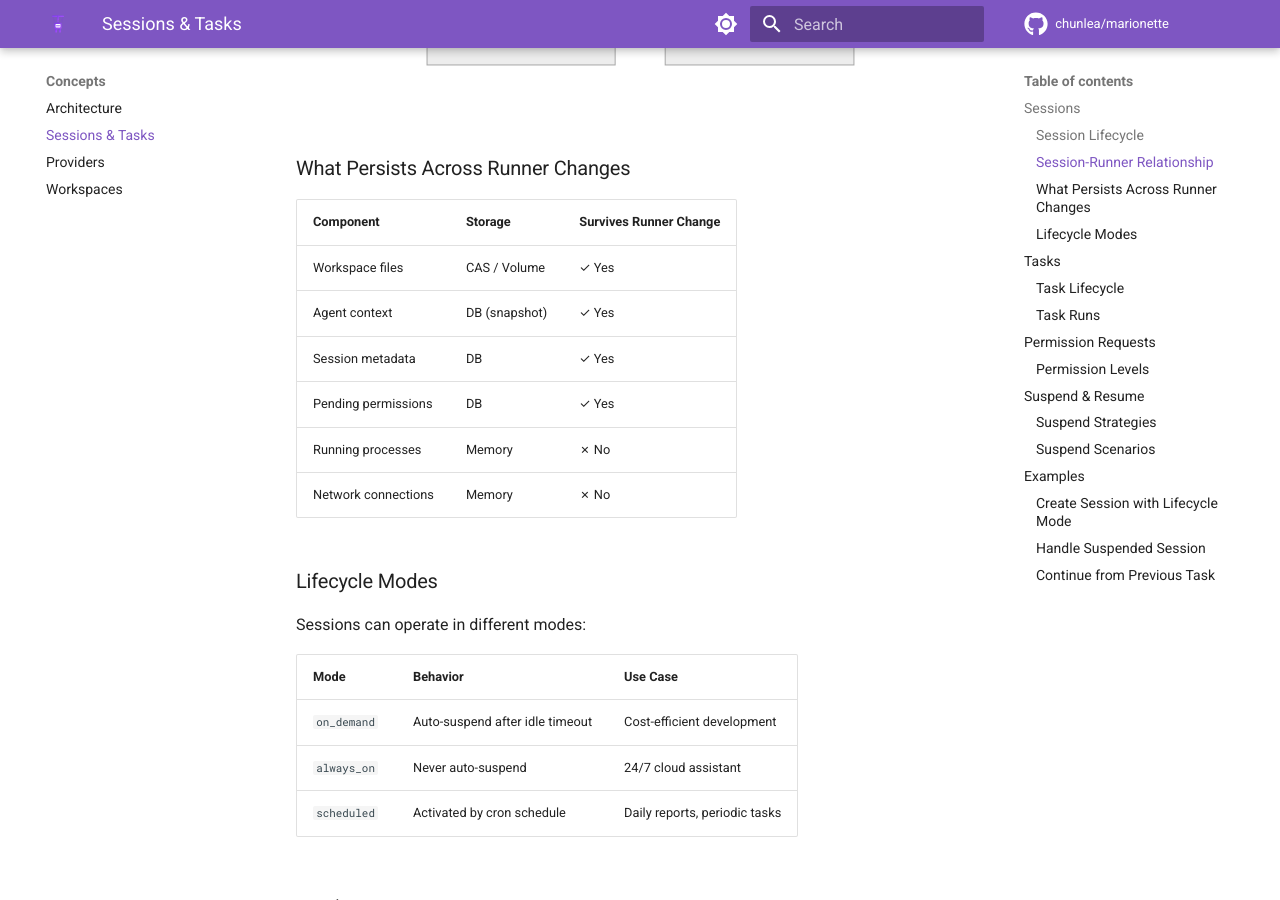
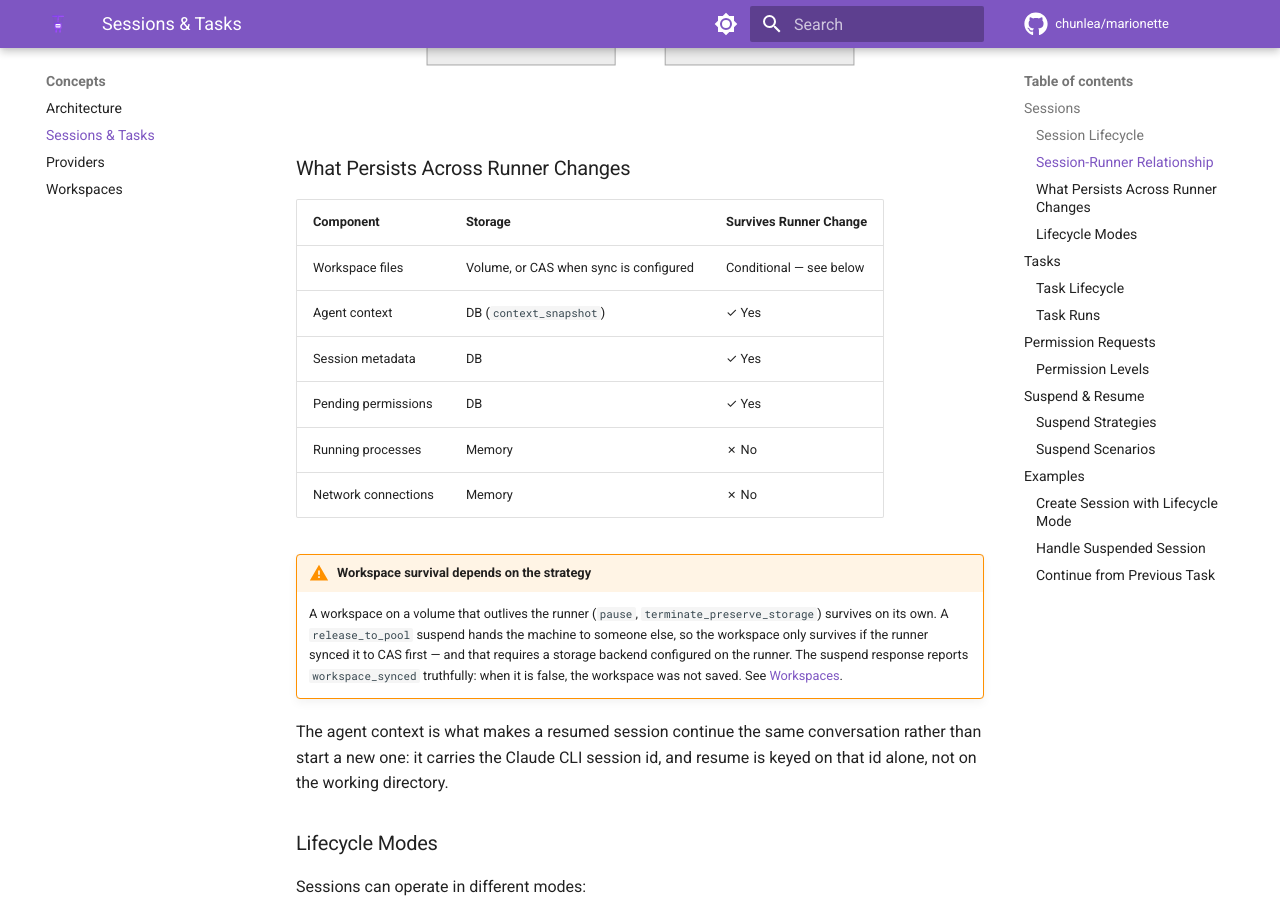
Before and after one commit to chunlea/marionette, an MkDocs documentation site: the page built from docs/concepts/sessions-tasks.md, in a window 1280 px wide and 900 px high, scrolled down 2008 px. Built offline with MkDocs 1.6.1 and Material for MkDocs 9.7.7, drawn with Linux system fonts in a browser that asks for light colours; comment, search, counter and statistics services are not loaded.

Commit message:
docs: correct install, suspend semantics, and a deleted interface
installation.md told readers to run `docker compose up -d` from the repo
root. There is no compose file there; it lives under deploy/docker/, which
is what `make docker-up` uses. Also notes that the database is provisioned
by running migrations rather than by mounting a .sql file, and that
credentials are still needed before anything is usable.

sessions-tasks.md listed workspace files as surviving a runner change
unconditionally. That is only true when the workspace sits on storage that
outlives the runner; a release_to_pool suspend hands the machine to
someone else, so the workspace survives only if it was synced first. The
table now says conditional, and the suspend response's workspace_synced
flag is what tells you which happened.

roadmap.md still claimed SnapshotProvider shipped. It was deleted in the
wiring pass for having zero implementations and zero call sites.

Co-Authored-By: Claude Opus 5 <noreply@anthropic.com>
Claude-Session: https://claude.ai/code/session_01Eqavx4RaS1JS8Z2jSrzszh

```diff
--- a/docs/concepts/sessions-tasks.md
+++ b/docs/concepts/sessions-tasks.md
@@ -94,12 +94,25 @@ A **Session** is a long-lived work context that:
 
 | Component | Storage | Survives Runner Change |
 |-----------|---------|------------------------|
-| Workspace files | CAS / Volume | ✓ Yes |
-| Agent context | DB (snapshot) | ✓ Yes |
+| Workspace files | Volume, or CAS when sync is configured | Conditional — see below |
+| Agent context | DB (`context_snapshot`) | ✓ Yes |
 | Session metadata | DB | ✓ Yes |
 | Pending permissions | DB | ✓ Yes |
 | Running processes | Memory | ✗ No |
 | Network connections | Memory | ✗ No |
+
+!!! warning "Workspace survival depends on the strategy"
+    A workspace on a volume that outlives the runner (`pause`,
+    `terminate_preserve_storage`) survives on its own. A `release_to_pool`
+    suspend hands the machine to someone else, so the workspace only survives
+    if the runner synced it to CAS first — and that requires a storage backend
+    configured on the runner. The suspend response reports `workspace_synced`
+    truthfully: when it is false, the workspace was not saved. See
+    [Workspaces](workspaces.md).
+
+The agent context is what makes a resumed session continue the same
+conversation rather than start a new one: it carries the Claude CLI session id,
+and resume is keyed on that id alone, not on the working directory.
 
 ### Lifecycle Modes
 
```
Also changed, not shown: docs/getting-started/installation.md (+11 -2 lines), docs/roadmap.md (+1 -1 lines).
